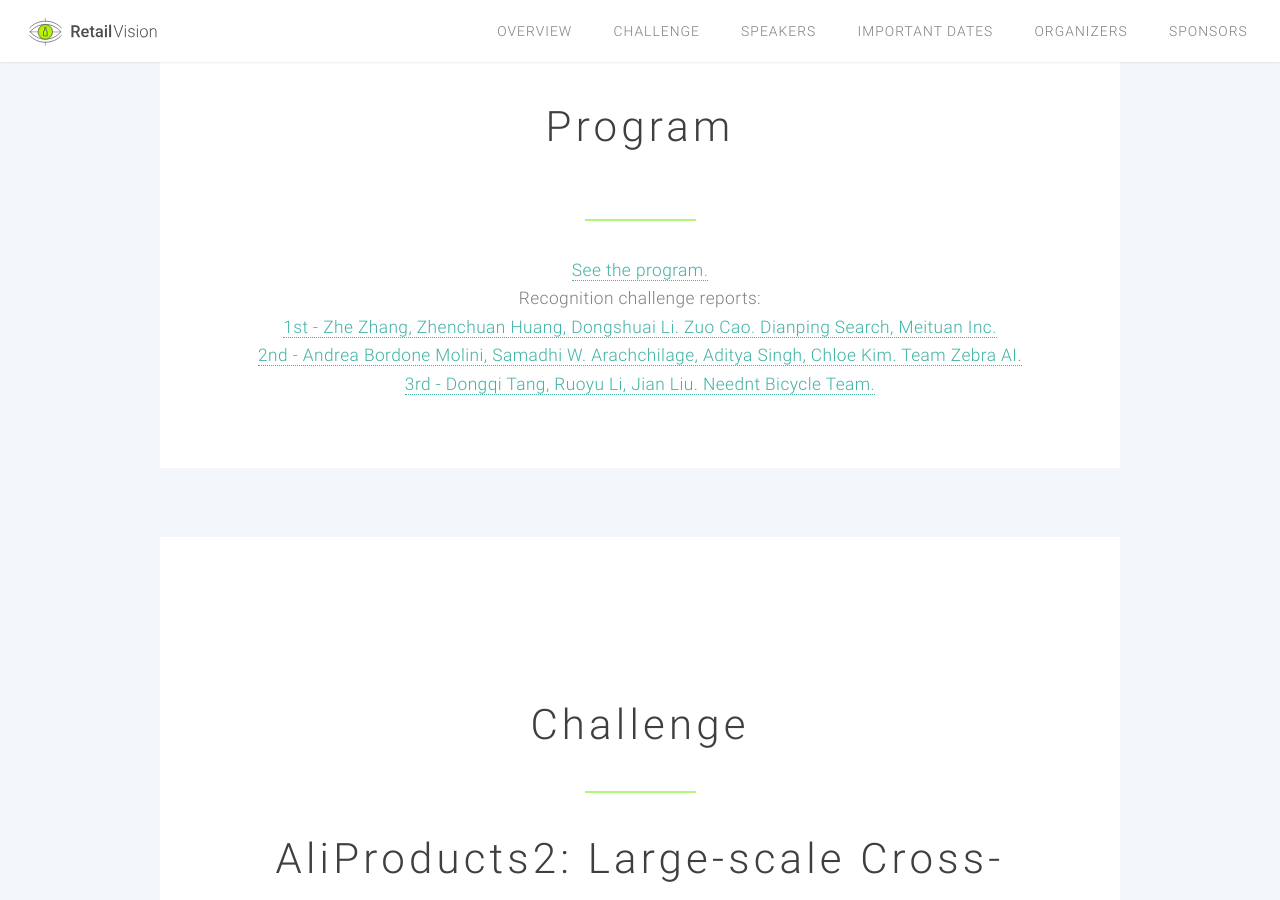
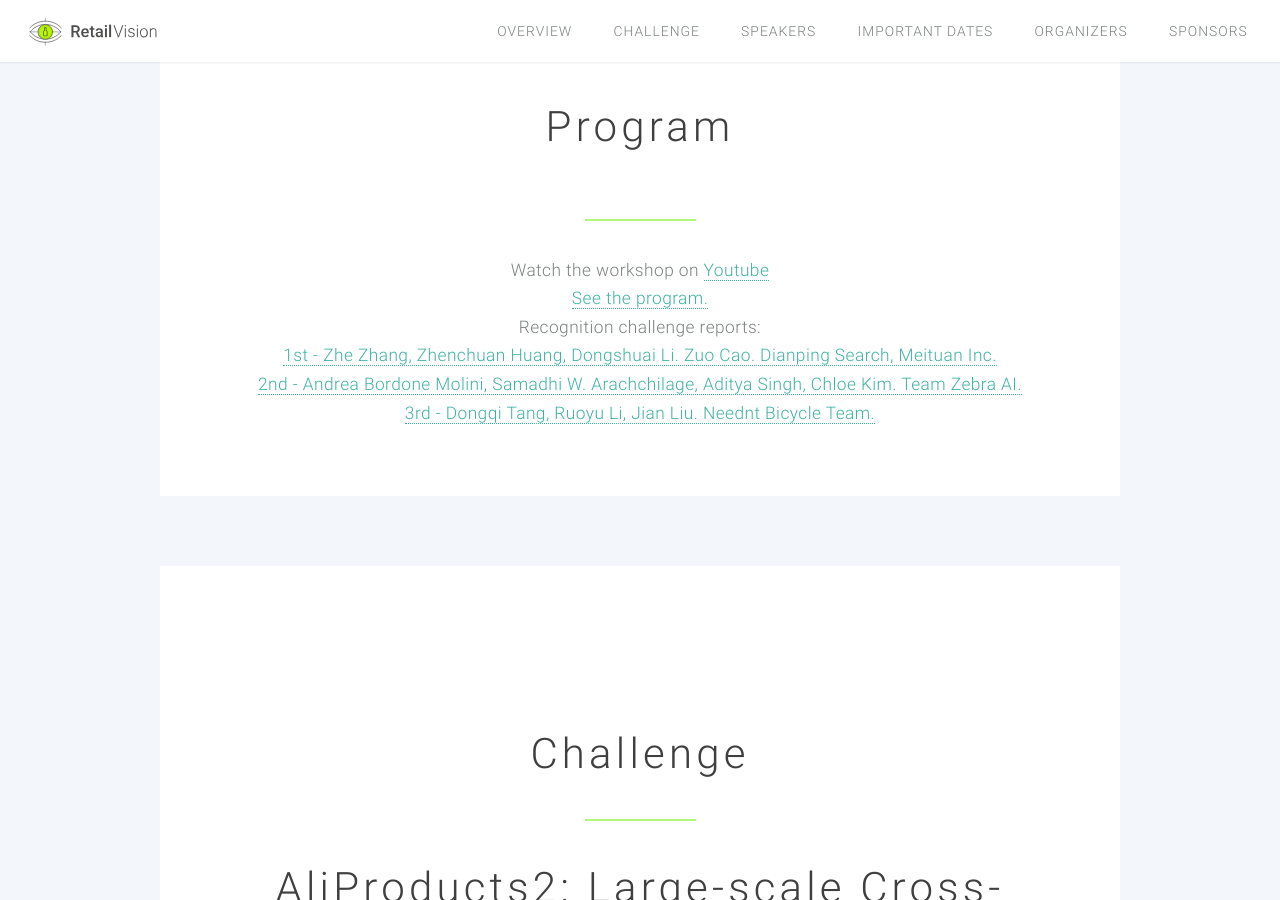
Before and after one commit to retailvisionworkshop/retailvisionworkshop.github.io, a Jekyll site: the page built from cvpr2022.html, in a window 1280 px wide and 900 px high, scrolled down 1882 px. Built offline with Jekyll 4.4.1, drawn with Linux system fonts in a browser that asks for light colours.

Commit message:
Add files via upload

```diff
--- a/cvpr2022.html
+++ b/cvpr2022.html
@@ -54,6 +54,7 @@ redirect_from: "/"
         <div id="line_wrapper"><div id="major_line"></div></div>
 
         <!-- <img src="/images/program2022.png"> -->
+        <div>Watch the workshop on <a href="https://www.youtube.com/watch?v=x1kYeoLSh_M">Youtube</a></div>
         <div><a href=https://docs.google.com/spreadsheets/d/1y09GS4iNDJKh4nvqdP6duc8lXqQ45mCxZfbBSd-Egw0>See the program.</a></div>
         <div>Recognition challenge reports:</div>
         <div><a href="https://www.dropbox.com/s/eebqxm9ei17ibhw/1st_place.pdf?dl=0">1st - Zhe Zhang, Zhenchuan Huang, Dongshuai Li. Zuo Cao. Dianping Search, Meituan Inc.</a></div>
```
